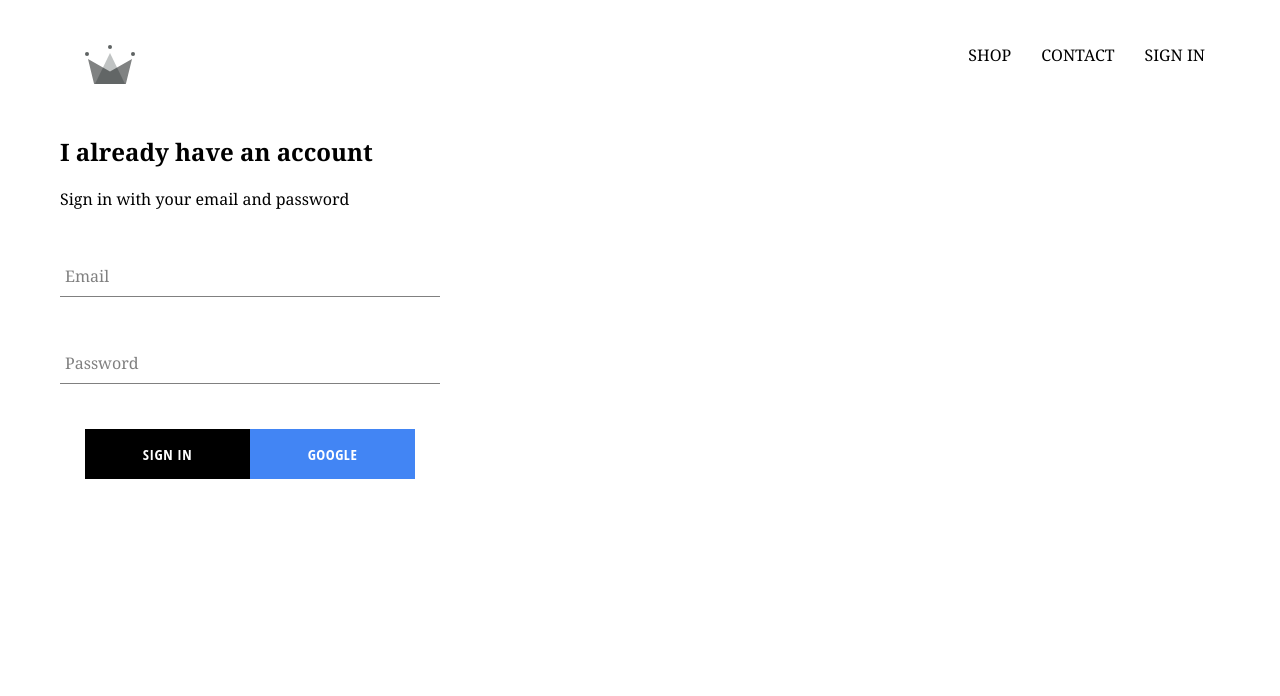
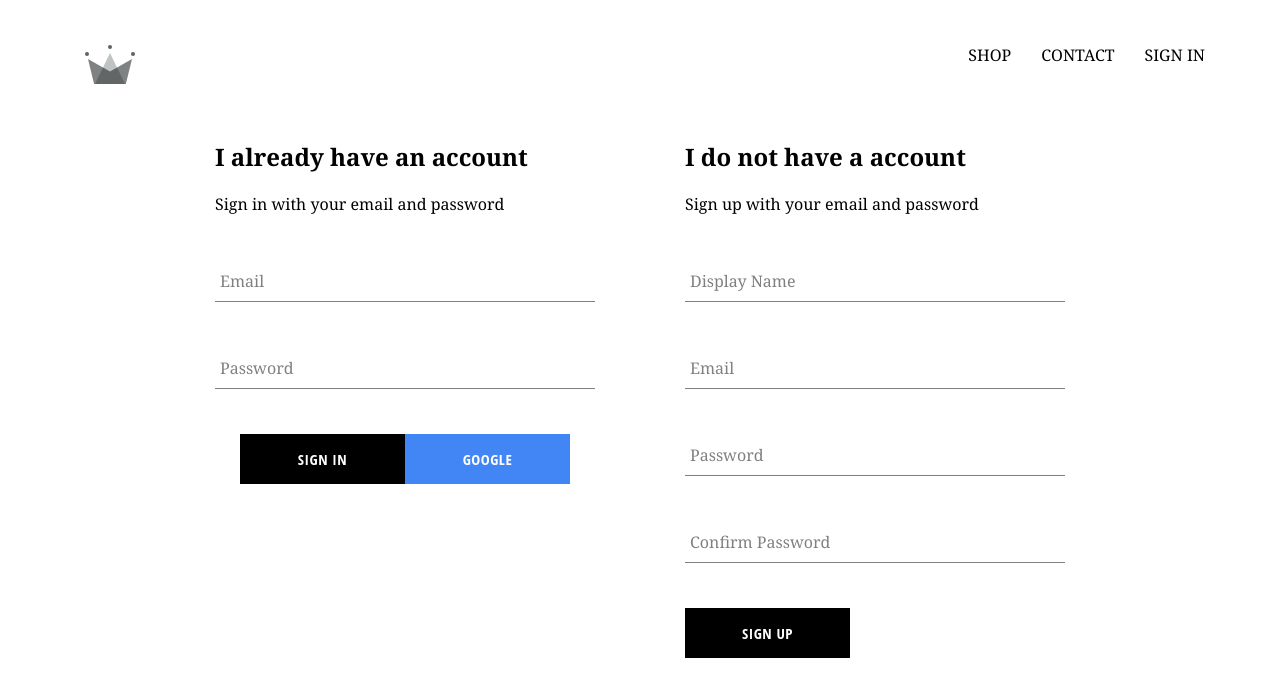
Before and after one commit to DevSen101/Vastra-Hub, a React (Create React App) app: page /signin in a window 1280 px wide. Shown: the top 696 px of the page. Built offline with nearby package versions, Linux system fonts and the light colour scheme; no server answers; a web font is replaced by a local one.

Commit message:
feat: add sign-up component and store authenticate user in firebase

```diff
--- a/src/components/form-input/form-input.component.jsx
+++ b/src/components/form-input/form-input.component.jsx
@@ -4,11 +4,12 @@
 const FormInput = ({ handleChange, label, ...otherProps }) => (
   <div className="group">
     <input className="form-input" onChange={handleChange} {...otherProps} />
+
     {label ? (
       <label
         className={`${
-          otherProps.value.length ? "shrink" : ""
-        }  form-input-label  `}
+          (otherProps.value ?? "").length ? "shrink" : ""
+        } form-input-label`}
       >
         {label}
       </label>
--- /dev/null
+++ b/src/components/sign-up/sign-up.component.jsx
@@ -0,0 +1,102 @@
+import React, { useState } from "react";
+import "./sign-up.styles.scss";
+import FormInput from "../form-input/form-input.component";
+import CustomButton from "../custom-button/custom-button.component";
+import { auth, createUserProfileDocument } from "../../firebase/firebase.utils";
+
+const SignUp = () => {
+  const [state, setState] = useState({
+    displayName: "",
+    email: "",
+    password: "",
+    confirmPassword: "",
+  });
+
+  const handleSubmit = async (event) => {
+    event.preventDefault();
+
+    const { displayName, email, password, confirmPassword } = state;
+
+    if (password !== confirmPassword) {
+      alert("password don't match");
+      return;
+    }
+
+    try {
+      const { user } = await auth.createUserWithEmailAndPassword(
+        email,
+        password
+      );
+
+      await createUserProfileDocument(user, { displayName });
+
+      setState({
+        displayName: "",
+        email: "",
+        password: "",
+        confirmPassword: "",
+      });
+    } catch (error) {
+      console.error(error);
+    }
+  };
+
+  const handleChange = (event) => {
+    const { name, value } = event.target;
+    setState({
+      ...state,
+      [name]: value,
+    });
+  };
+
+  const { displayName, email, password, confirmPassword } = state;
+
+  return (
+    <div className="sign-up">
+      <h2>I do not have a account</h2>
+      <span>Sign up with your email and password</span>
+
+      <form className="sign-up-form" onSubmit={handleSubmit}>
+        <FormInput
+          type="text"
+          name="displayName"
+          value={displayName}
+          handleChange={handleChange}
+          label="Display Name"
+          required
+        />
+
+        <FormInput
+          type="email"
+          name="email"
+          value={email}
+          handleChange={handleChange}
+          label="Email"
+          required
+        />
+
+        <FormInput
+          type="password"
+          name="password"
+          value={password}
+          handleChange={handleChange}
+          label="Password"
+          required
+        />
+
+        <FormInput
+          type="password"
+          name="confirmPassword"
+          value={confirmPassword}
+          handleChange={handleChange}
+          label="Confirm Password"
+          required
+        />
+
+        <CustomButton type="submit">SIGN UP</CustomButton>
+      </form>
+    </div>
+  );
+};
+
+export default SignUp;
--- /dev/null
+++ b/src/components/sign-up/sign-up.styles.scss
@@ -0,0 +1,9 @@
+.sign-up {
+ display: flex;
+ flex-direction: column;
+ width: 380px;
+
+ .title {
+  margin: 10px 0;
+ }
+}
--- a/src/pages/sign-in-and-sign-up/sign-in-and-sign-up.component.jsx
+++ b/src/pages/sign-in-and-sign-up/sign-in-and-sign-up.component.jsx
@@ -1,10 +1,12 @@
 import React from "react";
 import "./sign-in-and-sign-up.styles.scss";
 import SignIn from "../../components/sign-in/sign-in.component";
+import SignUp from "../../components/sign-up/sign-up.component";
 
 const SignInAndSignUp = () => (
   <div className="sign-in-and-sign-up">
    <SignIn/>
+   <SignUp/>
   </div>
 );
 
--- a/src/pages/sign-in-and-sign-up/sign-in-and-sign-up.styles.scss
+++ b/src/pages/sign-in-and-sign-up/sign-in-and-sign-up.styles.scss
@@ -0,0 +1,6 @@
+.sign-in-and-sign-up {
+ width: 850px;
+ display: flex;
+ justify-content: space-between;
+ margin: 30px auto;
+}
```
